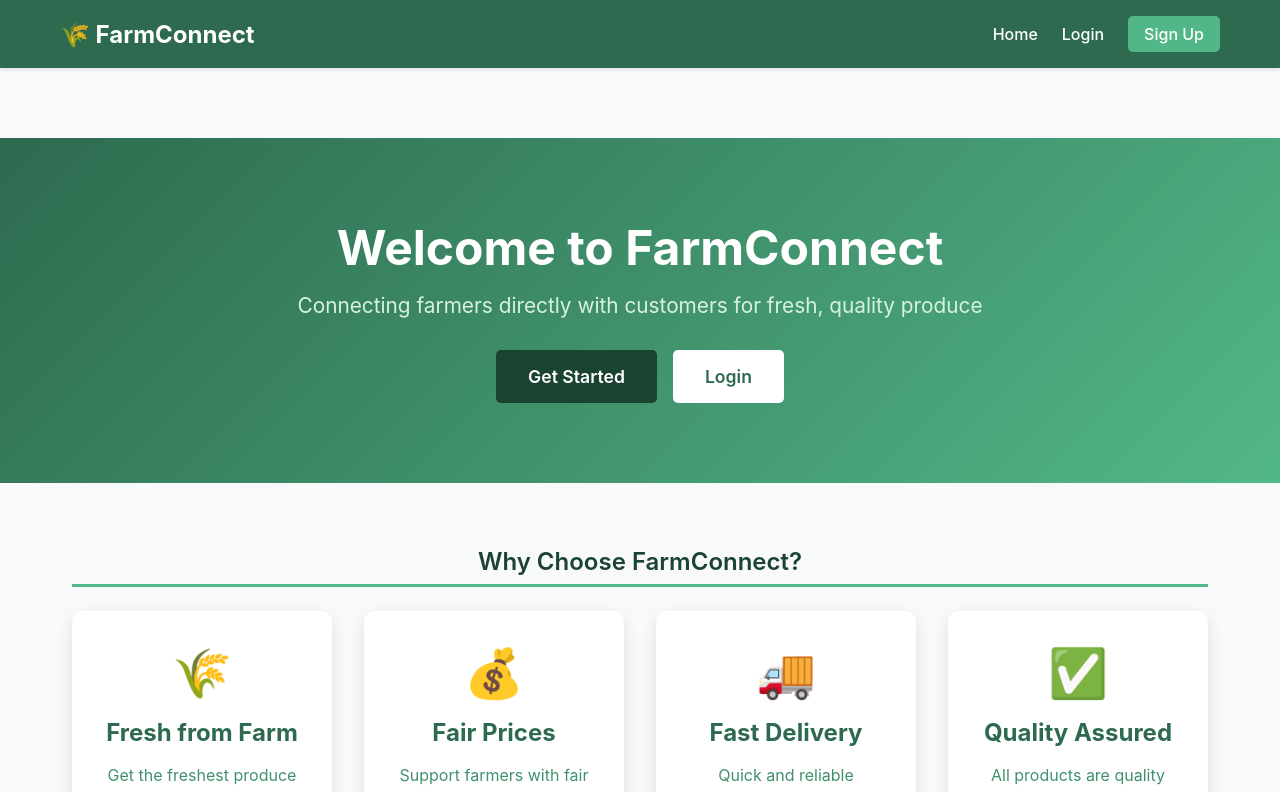
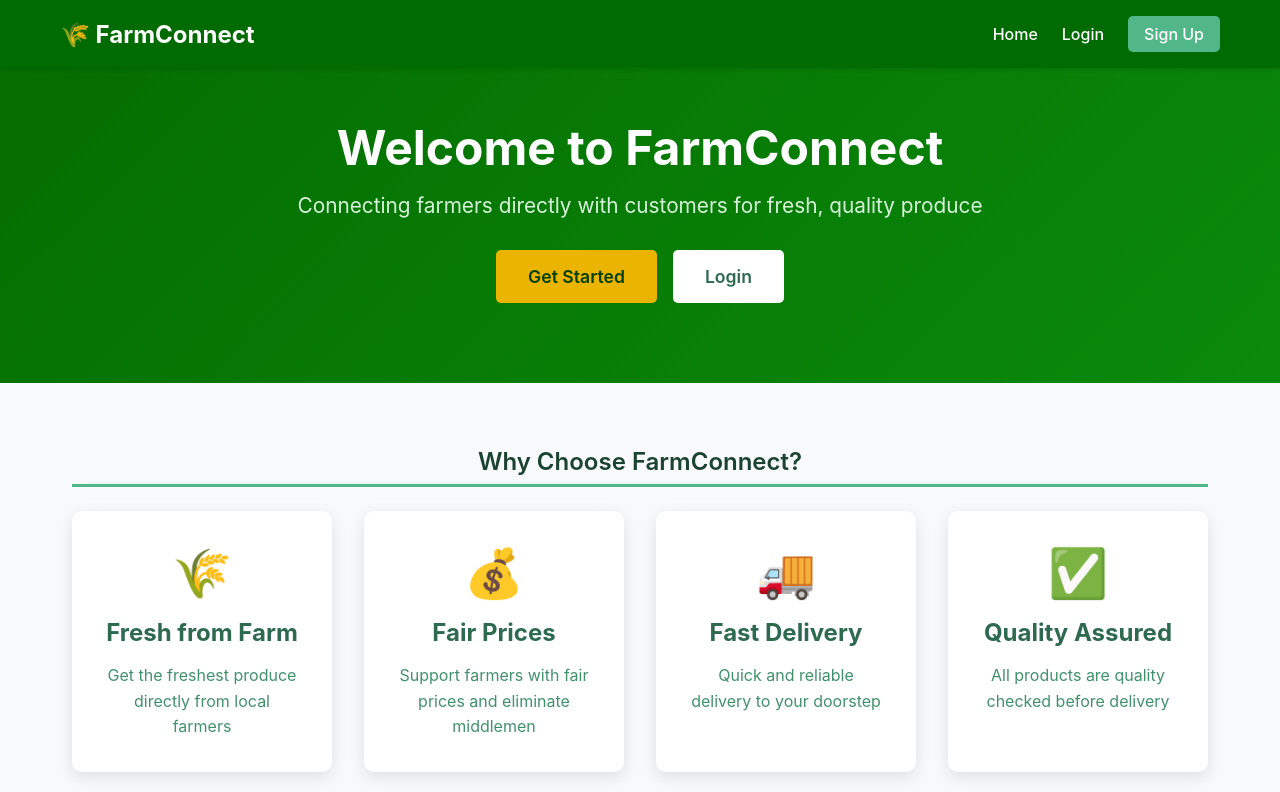
Before and after one commit to socProjects999/farmconnect, a React (Create React App) app in the folder farmconnect-frontend/: page / in a window 1280 px wide. Shown: the top 792 px of the page. Built offline with nearby package versions, Linux system fonts and the light colour scheme.

Commit message:
do some css changes to home

```diff
--- a/farmconnect-frontend/src/styles/Home.css
+++ b/farmconnect-frontend/src/styles/Home.css
@@ -3,10 +3,11 @@
 }
 
 .hero-section {
-  background: linear-gradient(135deg, #2d6a4f 0%, #52b788 100%);
+  background: linear-gradient(135deg, #046d00 0%, hsl(120, 86%, 29%) 100%);
   color: white;
   padding: 5rem 2rem;
   text-align: center;
+  margin-top: -100px;
 }
 
 .hero-content {
@@ -48,8 +49,8 @@
 }
 
 .hero-button.primary {
-  background-color: #1b4332;
-  color: white;
+  background-color: #ebb400;
+  color: rgb(2, 63, 0);
 }
 
 .hero-button.secondary {
--- a/farmconnect-frontend/src/styles/Navbar.css
+++ b/farmconnect-frontend/src/styles/Navbar.css
@@ -1,5 +1,5 @@
 .navbar {
-  background-color: #2d6a4f;
+  background-color: hsl(120, 100%, 21%);
   padding: 1rem 0;
   box-shadow: 0 2px 4px rgba(0, 0, 0, 0.1);
   position: sticky;
```
